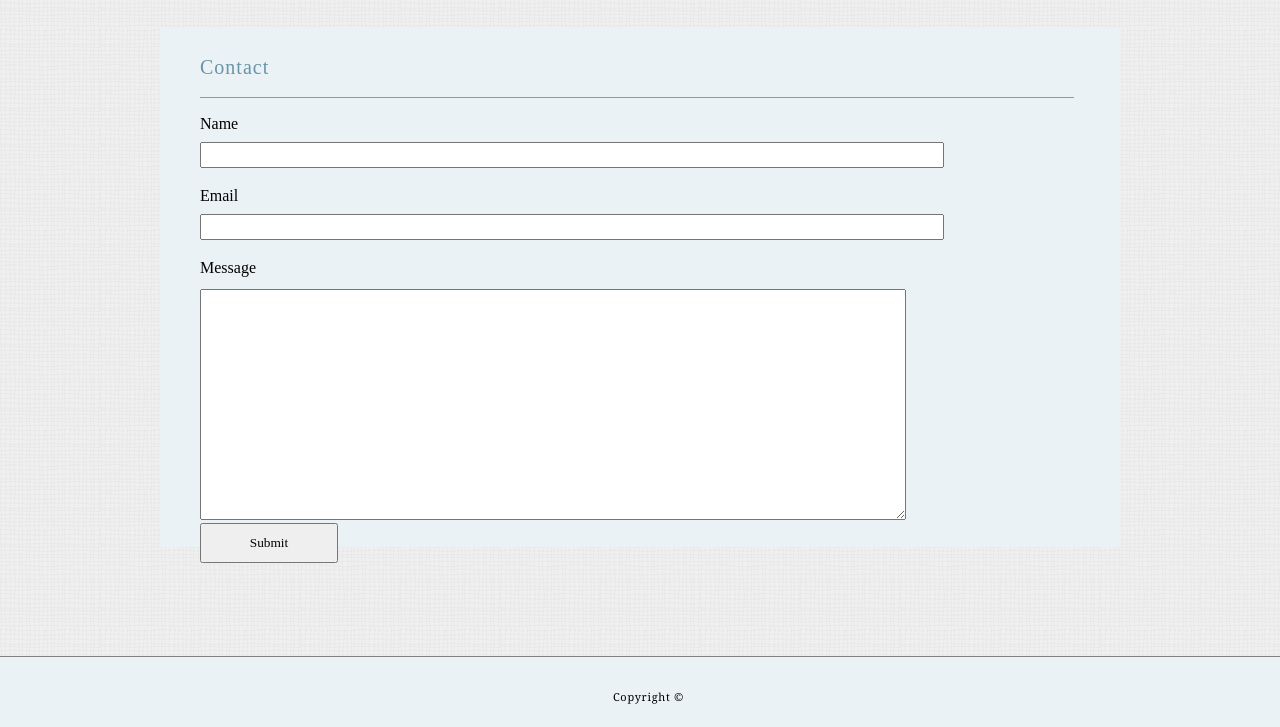
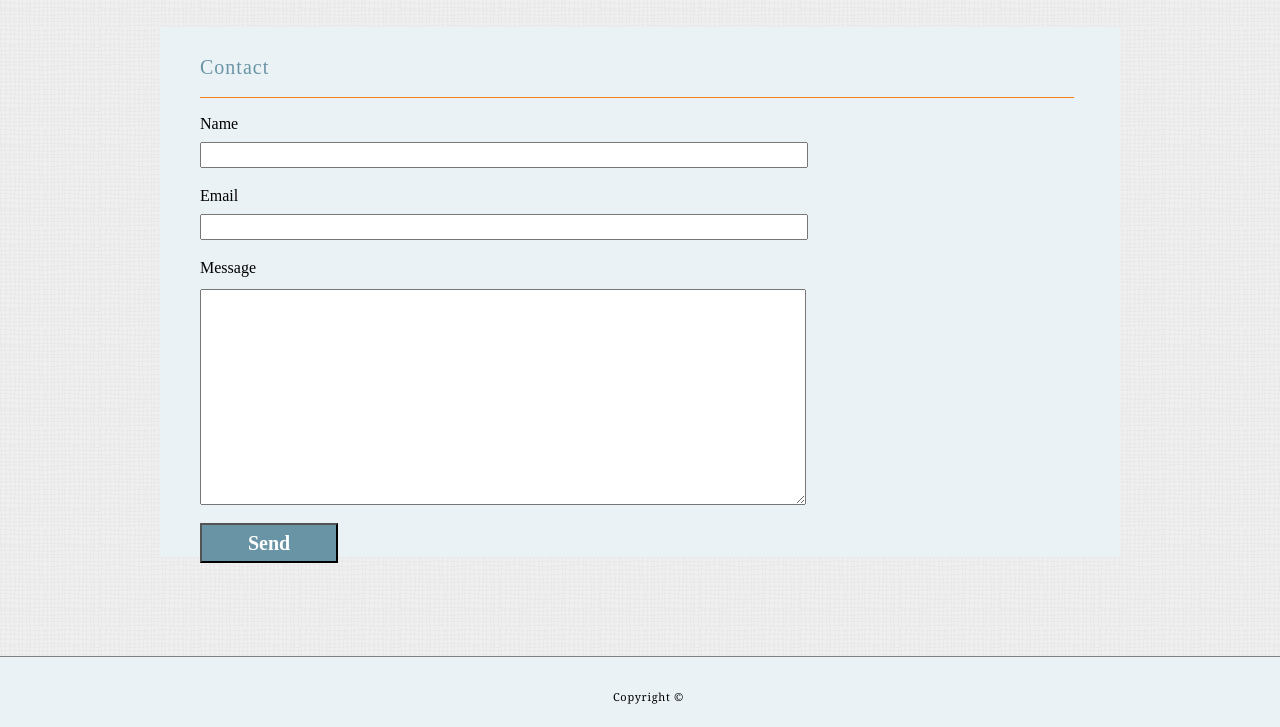
Before and after one commit to AlexandraKomarova/01-html-css-git-portfolio-homework, a plain HTML site: page contact.html in a window 1280 px wide. Shown: the part 73-800 px from the top of the page. Drawn offline with Linux system fonts and the light colour scheme; a web font is replaced by a local one.

Commit message:
added additional styling to the form

```diff
--- a/assets/css/contact.css
+++ b/assets/css/contact.css
@@ -1,5 +1,6 @@
 h2 {
     margin-bottom: 17px;
+
 }
 
 form {
@@ -15,25 +16,40 @@ label {
 
 input {
     display: block;
-    width: 80%;
+    width: 600px;
     margin-top: 10px;
     height: 20px;
 }
 
+input:focus {
+    outline: none;
+    border: 1px solid #eee;
+    box-shadow: 0 0 10px #6894a6;
+}
+
 textarea {
     margin-top: 13px;
-    max-width: 700px;
+    max-width: 600px;
+}
+
+textarea:focus {
+    outline: none;
+    border: 1px solid #eee;
+    box-shadow: 0 0 10px #6894a6;
 }
 
 main {
-    height: 520px;
+    height: 530px;
 }
 
 #sub-btn {
     width: 15%;
-
+    background-color: #6894a6;
     font-family: 'Arapey', serif;
-    margin-top: ;
+    font-size: 20px;
+    font-weight: bold;
+    color: white;
+    margin-top: 15px;
     display: block;
     height: 40px;
 
--- a/contact.html
+++ b/contact.html
@@ -44,9 +44,9 @@
             <label id="message">
                 Message
                 <br>
-                <textarea rows="15" cols="144" name="comment" form="usrform">
+                <textarea rows="14" cols="160" name="comment" form="usrform">
                     </textarea>
-                    <button id="sub-btn">Submit</button>
+                    <button id="sub-btn">Send</button>
             </label>
         </form>
 
```
Also changed, not shown: 2 other files.
